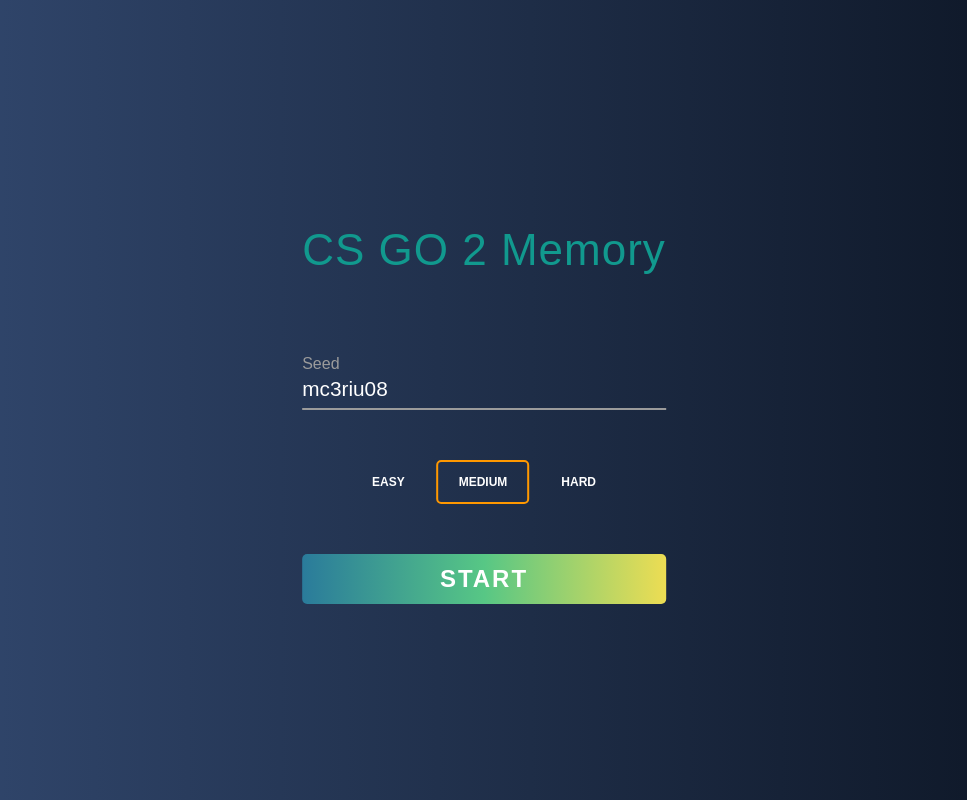
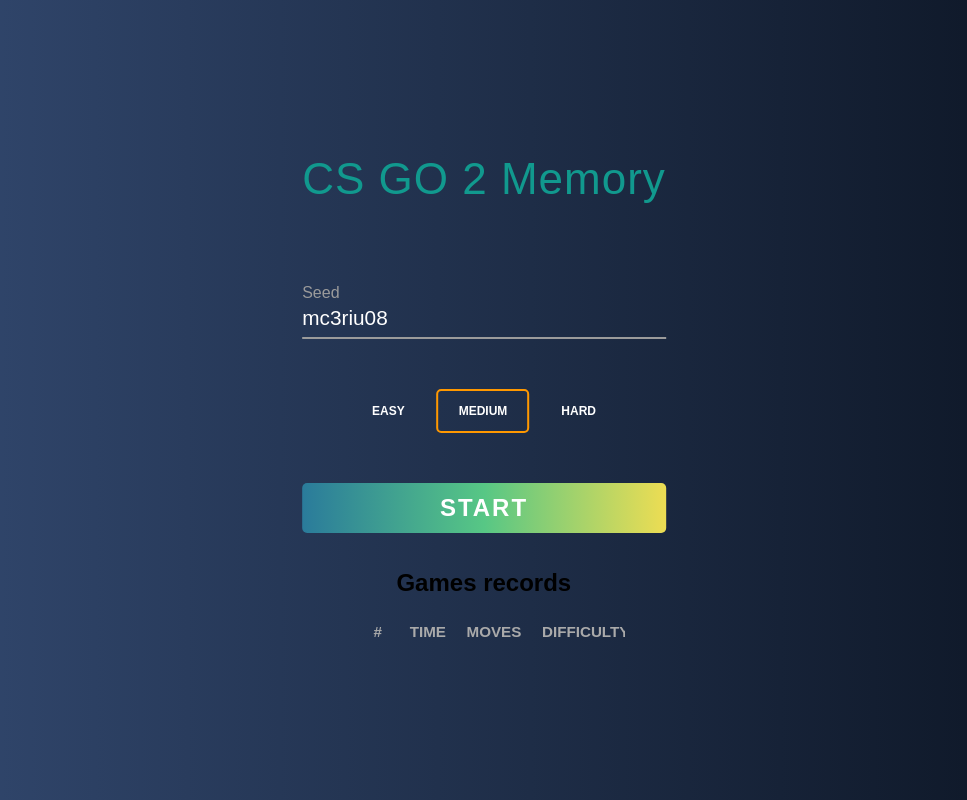
Before and after one commit to TymoteuszStr/memory-game, a Vue app in the folder memory-game/: page / in a window 1280 px wide. Shown: the whole page, without its empty margins (156-1123 px from the left). Built offline with nearby package versions, Linux system fonts and the light colour scheme; a web font is replaced by a local one.

Commit message:
add table records

```diff
--- a/memory-game/src/components/GameCanvas.vue
+++ b/memory-game/src/components/GameCanvas.vue
@@ -65,7 +65,6 @@
 function addEvents(gm: GameManager | null) {
   if (!gm) return
   gm.on(GAME_MOVES, (payload) => (gameStore.moves = payload.moves))
-  gm.on('game:finished', (payload) => gameStore.finishGame(payload))
   gm.on(GAME_SAVE, onSaveChanges)
   gm.on(GAME_FINISHED, onGameFinish)
 }
--- a/memory-game/src/components/GameUI.vue
+++ b/memory-game/src/components/GameUI.vue
@@ -4,12 +4,14 @@
 import { useRouter } from 'vue-router'
 import { Difficulty } from '@/game/types'
 import { useGameStore } from '@/stores/gameStore'
+import TableRecord from './TableRecord.vue'
+import { computed } from 'vue'
 
 const router = useRouter()
 const gameStore = useGameStore()
 const seed = ref(Date.now().toString(36))
 const difficulty = ref<Difficulty>(Difficulty.Medium)
-
+const records = computed(() => gameStore.gameRecords)
 function onStart() {
   gameStore.resetGame()
   if (!seed.value) seed.value = Date.now().toString(36)
@@ -61,6 +63,7 @@
       </div>
       <button class="start-btn">Start</button>
     </form>
+    <TableRecord :records="records" />
   </div>
 </template>
 <style lang="scss" scoped>
@@ -78,6 +81,7 @@
   display: flex;
   align-items: center;
   justify-content: center;
+  flex-direction: column;
 
   .form {
     display: flex;
--- /dev/null
+++ b/memory-game/src/components/TableRecord.vue
@@ -0,0 +1,103 @@
+<script setup lang="ts">
+import { formatTime } from '@/game/formatTime'
+import type { GameRecord } from '@/game/types'
+
+defineProps<{
+  records: GameRecord[]
+}>()
+</script>
+
+<template>
+  <div class="records">
+    <h2 class="title">Games records</h2>
+    <table class="table">
+      <thead>
+        <tr>
+          <th>#</th>
+
+          <th>Time</th>
+          <th>Moves</th>
+          <th>Difficulty</th>
+        </tr>
+      </thead>
+      <tbody>
+        <tr v-for="(record, index) in records" :key="record.date">
+          <td>{{ index + 1 }}</td>
+          <td>{{ formatTime(record.elapsed) }}</td>
+          <td>{{ record.moves }}</td>
+          <td class="capitalize">{{ record.difficulty }}</td>
+        </tr>
+      </tbody>
+    </table>
+  </div>
+</template>
+
+<style lang="scss" scoped>
+.records {
+  max-width: 600px;
+  margin: 0 auto;
+  padding: 1rem;
+  max-height: 400px;
+  overflow-y: auto;
+}
+
+.title {
+  font-size: 1.5rem;
+  font-weight: 600;
+  margin-bottom: 1rem;
+  text-align: center;
+}
+
+.table {
+  width: 100%;
+  font-size: 0.95rem;
+
+  thead {
+    tr {
+      display: grid;
+      grid-template-columns: 2rem 1fr 4rem 4rem; // dostosuj szerokość kolumn
+      column-gap: 1rem;
+      margin-bottom: 0.5rem;
+    }
+    th {
+      padding: 0.5rem 0;
+      color: #aaa;
+      font-weight: 600;
+      text-transform: uppercase;
+      border: none;
+    }
+  }
+
+  tbody {
+    display: flex;
+    flex-direction: column;
+    gap: 0.5rem;
+
+    tr {
+      display: grid;
+      grid-template-columns: 2rem 1fr 4rem 4rem;
+      column-gap: 1rem;
+      align-items: center;
+      background-color: rgba(255, 255, 255, 0.03);
+      padding: 0.75rem 1rem;
+      border-radius: 6px;
+      border: 1px solid rgba(255, 255, 255, 0.08);
+      transition: background 0.2s;
+
+      &:hover {
+        background-color: rgba(255, 255, 255, 0.06);
+      }
+
+      td {
+        padding: 0.25rem 0;
+        color: #fff;
+        text-align: center;
+      }
+
+      .capitalize {
+        text-transform: capitalize;
+      }
+    }
+  }
+}
+</style>
--- a/memory-game/src/stores/gameStore.ts
+++ b/memory-game/src/stores/gameStore.ts
@@ -1,6 +1,6 @@
 import { defineStore } from 'pinia'
 import { ref, type Ref } from 'vue'
-import type { CardInit, GameSaveData } from '@/game/types'
+import type { CardInit, Difficulty, GameRecord, GameSaveData } from '@/game/types'
 import { useLocalStorage } from '@vueuse/core'
 
 export const useGameStore = defineStore('game', () => {
@@ -10,7 +10,7 @@
   const elapsed = useLocalStorage('elapsed', 0)
   const gameActive = useLocalStorage('gameActive', false)
   const isFinished = useLocalStorage('isFinished', false)
-
+  const gameRecords = useLocalStorage<GameRecord[]>('gameRecords', [])
   const timer: Ref<number | null> = ref(null)
   const startStamp = ref(0)
 
@@ -24,14 +24,13 @@
     startTimer()
   }
 
-  function finishGame(payload?: { moves: number; elapsed: number }) {
-    isFinished.value = true
-    gameActive.value = false
-    if (payload) {
-      moves.value = payload.moves
-      elapsed.value = payload.elapsed
-    }
-    stopTimer()
+  function setNewRecord(difficulty: Difficulty) {
+    gameRecords.value.push({
+      date: new Date().getTime(),
+      elapsed: elapsed.value,
+      moves: moves.value,
+      difficulty,
+    })
   }
 
   function resetGame() {
@@ -83,11 +82,12 @@
     gameSavedData,
     startGame,
     startTimer,
-    finishGame,
+    setNewRecord,
     resetGame,
     saveGameManagerData,
     getGameManagerData,
     resumeGame,
     stopTimer,
+    gameRecords,
   }
 })
--- a/memory-game/src/views/GameView.vue
+++ b/memory-game/src/views/GameView.vue
@@ -23,11 +23,10 @@
 const difficulty = computed(() => route.query.difficulty as Difficulty)
 
 function goBack() {
-  gameStore.resetGame()
   router.push('/')
 }
 function finishGame() {
-  gameStore.stopTimer()
+  gameStore.setNewRecord(difficulty.value)
   isModalOpen.value = true
 }
 onMounted(() => {
```
Also changed, not shown: memory-game/src/game/types.ts (+6 -1 lines).
